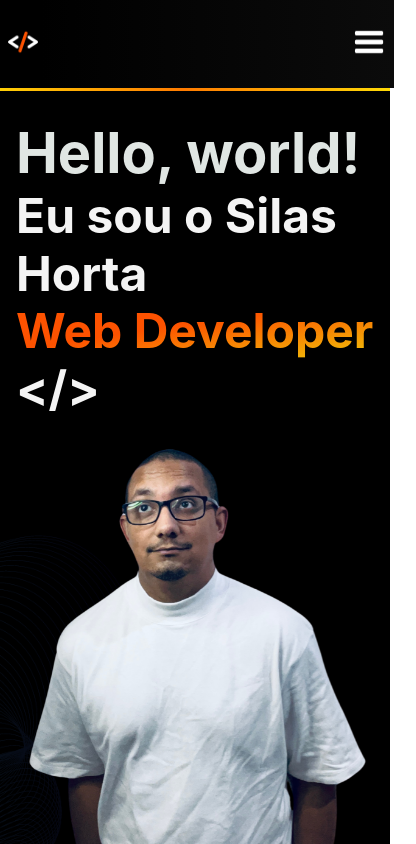
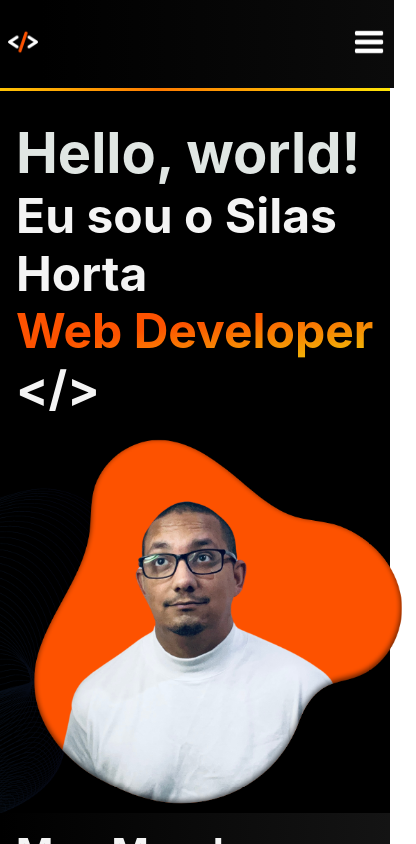
Before and after one commit to silashorta/portfolio-project, a React (Vite) app: page / in a window 390 px wide. Shown: the top 844 px of the page, 416 px wide, since content can reach past the window. Built offline with nearby package versions, Linux system fonts and the light colour scheme.

Commit message:
uo style

```diff
--- a/components/Hero/Hero.module.css
+++ b/components/Hero/Hero.module.css
@@ -31,7 +31,8 @@
 }
 
 .hero__img {
-    height: 100vh;
+    height: auto;
+    width: 400px;
 }
 
 @media (max-width: 810px) {
@@ -45,7 +46,7 @@
 
     .hero__img {
         height: auto;
-        width: 90vw;
+        width: ;
     }
 }
 @media (max-width: 425px) {
```
Also changed, not shown: public/assets/images/eu2.png.
